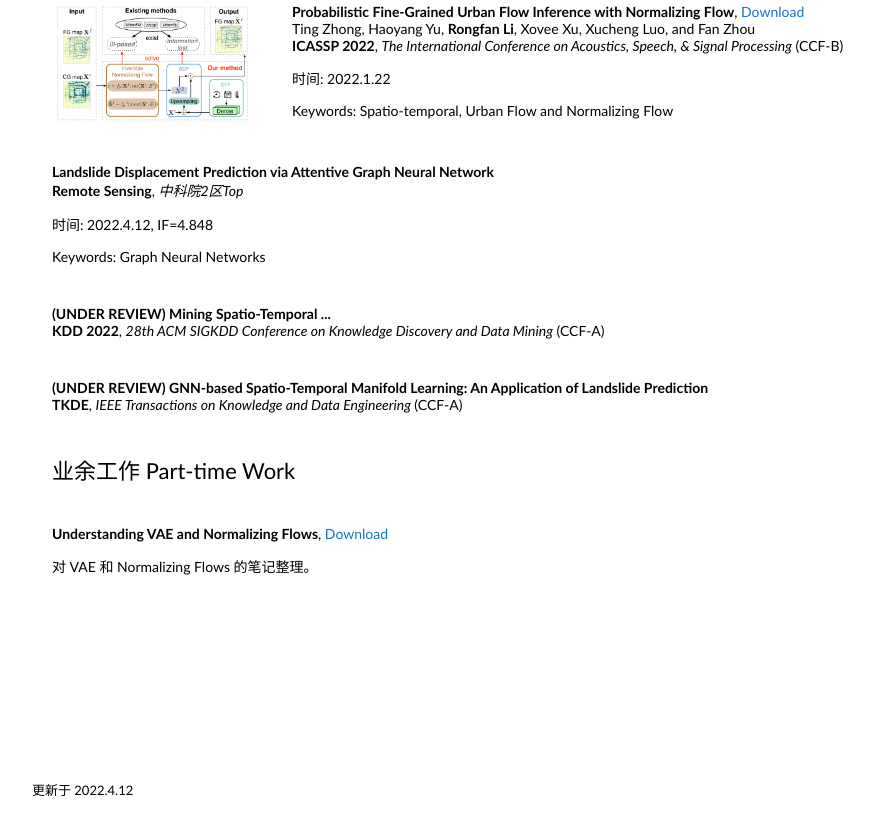
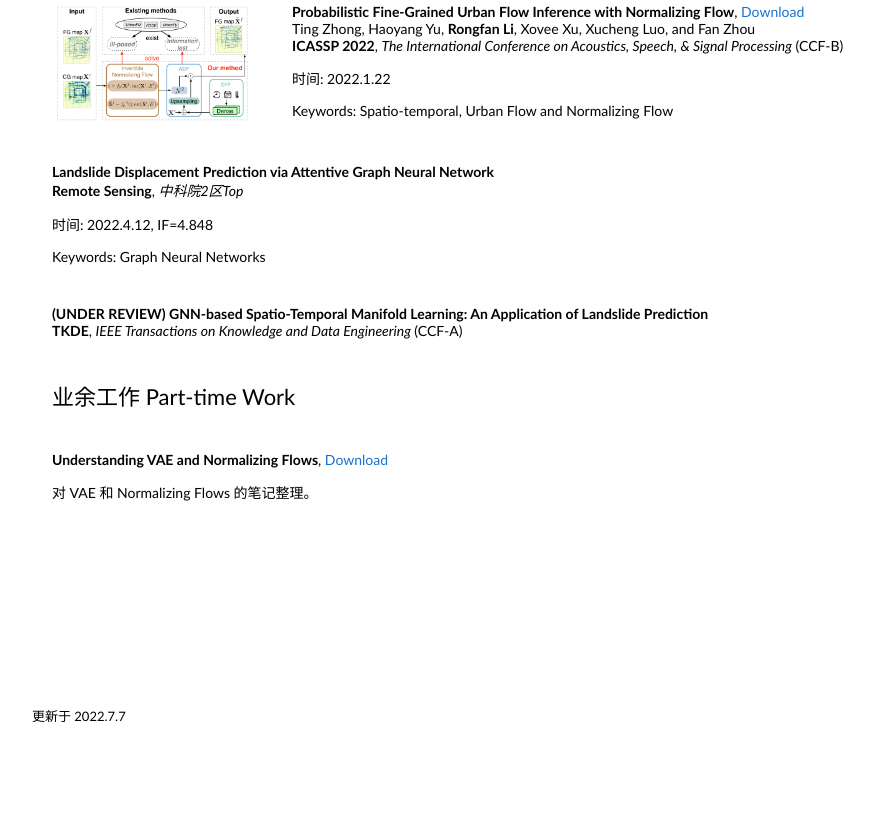
Before and after one commit to RongfanLi98/RongfanLi98.github.io, a plain HTML site: page index.html in a window 1280 px wide. Shown: the part 1971-2792 px from the top of the page, without its empty margins (133-1007 px from the left). After the commit the page ends 2718 px from the top, so only its background shows below. Drawn offline with Linux system fonts and the light colour scheme.

Commit message:
add kdd and fix bugs

```diff
--- a/index.html
+++ b/index.html
@@ -93,10 +93,10 @@
 <table width="100%" align="center" border="0" cellspacing="0" cellpadding="20">
   <tr onmouseout="aperture_stop()" onmouseover="aperture_start()" >
     <td width="20%">
-      <embed src='project/KDD2022/KDD2022.pdf'  width="200" height="190">
+      <embed src='project/KDD2022/KDD2022_intro.pdf'  width="200" height="190">
     </td>
     <td valign="top" width="80%">
-        <strong>Mining Spatio-Temporal Relations via Self-Paced Graph Contrastive Learning</strong> <br>
+        <strong>Mining Spatio-Temporal Relations via Self-Paced Graph Contrastive Learning</strong>, <a href="project/KDD2022/KDD2022.pdf">Download</a> <br>
         <strong>Rongfan Li</strong>, Xinke Jiang, Fan Zhou, Goce Trajcevski, Jin Wu, Ting Zhong <br>
       <strong>KDD 2022</strong>, <em>28th ACM SIGKDD CONFERENCE ON KNOWLEDGE DISCOVERY AND DATA MINING</em> (CCF-A) <br>
       <p>时间: 2022.5.19, 接收率: 15%=254/1695, 得分: A, A, A, WA</p>
@@ -222,20 +222,6 @@
     </td>
   </tr>
   </table>
-<!-- KDD 22 -->
-    <table width="100%" align="center" border="0" cellspacing="0" cellpadding="20">
-    <tr onmouseout="aperture_stop()" onmouseover="aperture_start()" >
-<!--      <td width="20%">-->
-<!--        <img src='project/ICASSP2022/ICASSP2022_intro.png'  width="200" height="120">-->
-<!--      </td>-->
-      <td valign="top" width="80%">
-          <strong>(UNDER REVIEW) Mining Spatio-Temporal ... </strong>  <br>
-          <strong>KDD 2022</strong>, <em> 28th ACM SIGKDD Conference on Knowledge Discovery and Data Mining</em> (CCF-A)<br>
-<!--        <p>时间: 2022.1.22</p>-->
-<!--        <p>Keywords: Spatio-temporal, Urban Flow and Normalizing Flow </p>-->
-      </td>
-    </tr>
-    </table>
 
 
 <!-- TKDE 22 -->
@@ -296,7 +282,7 @@
 
 <br><br><br><br><br><br><br><br><br><br>
 <table width="100%" align="center" border="0" cellspacing="0" cellpadding="20">
-  <p align="left"><font size="2"> 更新于 2022.4.12 </font>  </p>
+  <p align="left"><font size="2"> 更新于 2022.7.7 </font>  </p>
 </table>
 
 </body>
```
Also changed, not shown: 3 other files.
